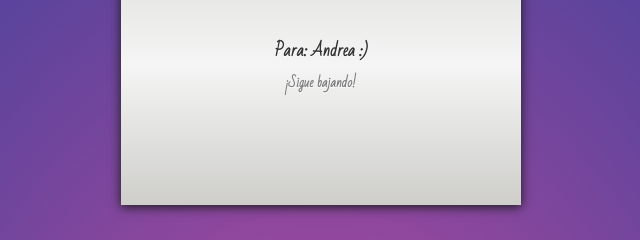
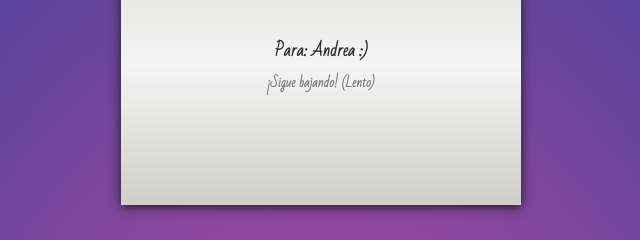
Before and after one commit to DanexoCT/Carta, a plain HTML site: page index.html in a window 1280 px wide. Shown: the part 275-515 px from the top of the page, 319-959 px from the left. Drawn offline with nearby package versions, Linux system fonts and the light colour scheme.

Commit message:
Update index.html

```diff
--- a/index.html
+++ b/index.html
@@ -11,7 +11,7 @@
     <div id="contenedor">
         <div class="cara frontal">
             <h1>Para: Andrea :)<br>
-            <span>¡Sigue bajando!</span></h1>
+            <span>¡Sigue bajando! (Lento)</span></h1>
         </div>
         <div class="cara trasera">
             <div id="abrir"></div>
```
